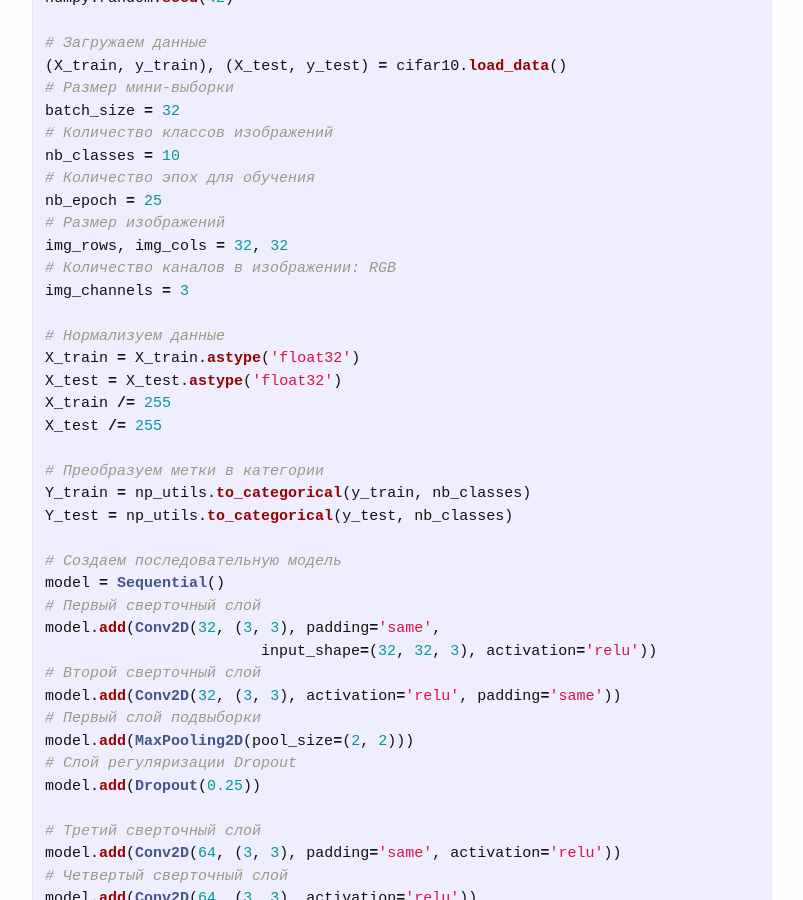
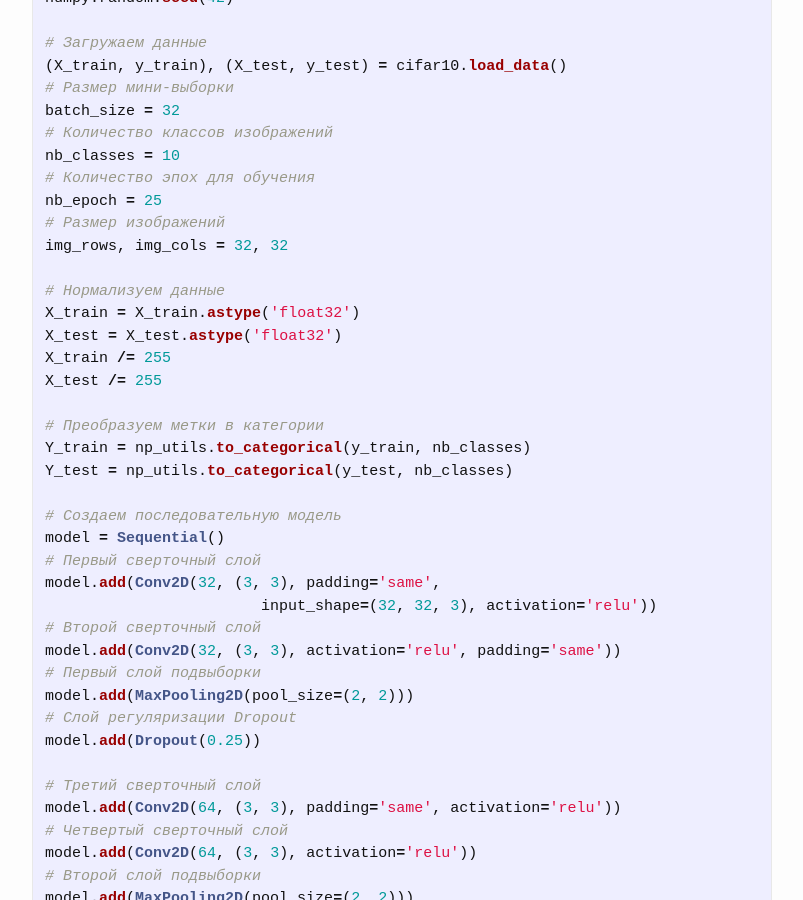
Before and after one commit to sozykin/asozykin.ru, a Jekyll site: the page built from _pages/courses/nnpython/nnpython-lab2.md, in a window 1280 px wide and 900 px high, scrolled down 1552 px. Shown: the whole window, without its empty margins (238-1041 px from the left). Built offline with Jekyll 4.4.1, drawn with Linux system fonts in a browser that asks for light colours; comment, search, counter and statistics services are not loaded.

Commit message:
img_channels variable removed from deep learning lab 2

```diff
--- a/_pages/courses/nnpython/nnpython-lab2.md
+++ b/_pages/courses/nnpython/nnpython-lab2.md
@@ -53,8 +53,6 @@ nb_classes = 10
 nb_epoch = 25
 # Размер изображений
 img_rows, img_cols = 32, 32
-# Количество каналов в изображении: RGB
-img_channels = 3
 
 # Нормализуем данные
 X_train = X_train.astype('float32')
```
